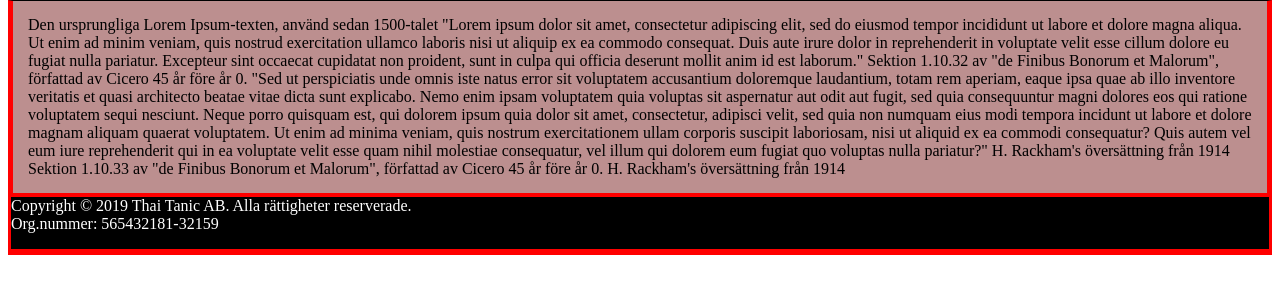
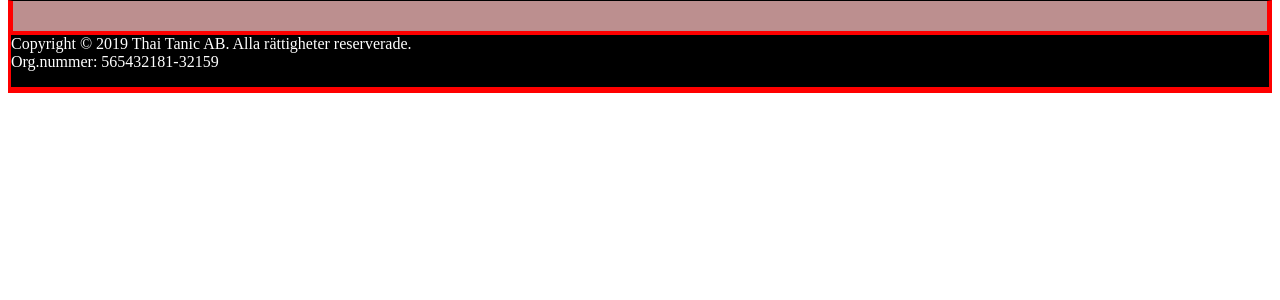
Before and after one commit to Simonbackman/Slutprojekt, a PHP site: page /mat.php in a window 1280 px wide. Shown: the part 213-513 px from the top of the page. Run offline with PHP 8.4, Linux system fonts and the light colour scheme.

Commit message:
börjat på db

```diff
--- a/databas/fooddb.sql
+++ b/databas/fooddb.sql
@@ -0,0 +1,5 @@
+CREATE DATABASE food
+
+use food
+
+CREATE TABlE dishes (id int(8) PRIMARY KEY AUTO_INCREMENT, name varchar(32),price int(8), laktos int(8), gluten int(8), notter int(8),spicy int(8));
--- a/mat.php
+++ b/mat.php
@@ -16,18 +16,6 @@
             <a href="contact.php"><div class="nav_item">Kontakta oss</div></a>
         </nav>
         <Section class="section">
-        Den ursprungliga Lorem Ipsum-texten, använd sedan 1500-talet
-"Lorem ipsum dolor sit amet, consectetur adipiscing elit, sed do eiusmod tempor incididunt ut labore et dolore magna aliqua. Ut enim ad minim veniam, quis nostrud exercitation ullamco laboris nisi ut aliquip ex ea commodo consequat. Duis aute irure dolor in reprehenderit in voluptate velit esse cillum dolore eu fugiat nulla pariatur. Excepteur sint occaecat cupidatat non proident, sunt in culpa qui officia deserunt mollit anim id est laborum."
-
-Sektion 1.10.32 av "de Finibus Bonorum et Malorum", författad av Cicero 45 år före år 0.
-"Sed ut perspiciatis unde omnis iste natus error sit voluptatem accusantium doloremque laudantium, totam rem aperiam, eaque ipsa quae ab illo inventore veritatis et quasi architecto beatae vitae dicta sunt explicabo. Nemo enim ipsam voluptatem quia voluptas sit aspernatur aut odit aut fugit, sed quia consequuntur magni dolores eos qui ratione voluptatem sequi nesciunt. Neque porro quisquam est, qui dolorem ipsum quia dolor sit amet, consectetur, adipisci velit, sed quia non numquam eius modi tempora incidunt ut labore et dolore magnam aliquam quaerat voluptatem. Ut enim ad minima veniam, quis nostrum exercitationem ullam corporis suscipit laboriosam, nisi ut aliquid ex ea commodi consequatur? Quis autem vel eum iure reprehenderit qui in ea voluptate velit esse quam nihil molestiae consequatur, vel illum qui dolorem eum fugiat quo voluptas nulla pariatur?"
-
-H. Rackham's översättning från 1914
-
-Sektion 1.10.33 av "de Finibus Bonorum et Malorum", författad av Cicero 45 år före år 0.
-
-H. Rackham's översättning från 1914
-
         </Section>
     </body>
     <footer class="footer">
```
